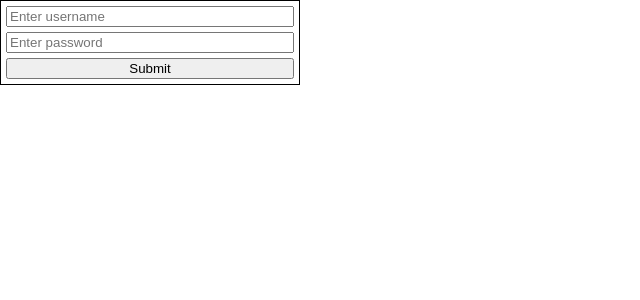
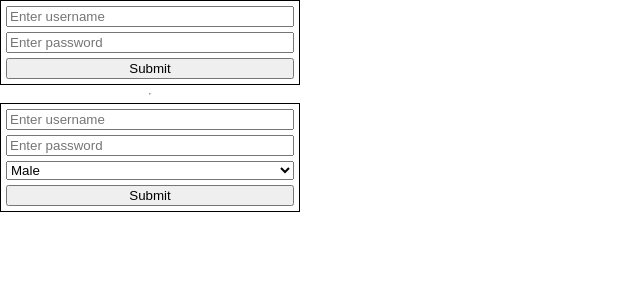
Before and after one commit to NtonBala/react-form-solid, a React (Create React App) app: page / in a window 1280 px wide. Shown: the top 300 px of the page, without its empty margins (0-640 px from the left). Built offline with nearby package versions, Linux system fonts and the light colour scheme.

Commit message:
Change SignupForm to be reusable

```diff
--- a/src/App.tsx
+++ b/src/App.tsx
@@ -1,31 +1,54 @@
 import React, { useState } from "react";
 
-const submitCredentials = (username: string, password: string) => {
+type Errors = {
+  username?: string;
+  password?: string;
+  gender?: string;
+};
+
+type FormData = {
+  username: string;
+  password: string;
+  gender?: string;
+  errors: Errors;
+  loading: boolean;
+};
+
+const submitCredentials = ({ username, password }: FormData) => {
   return new Promise((resolve): void => {
     setTimeout(() => {
       resolve(null);
-      console.log("Submitted data: ", username, password);
+      console.log("submitCredentials: ", username, password);
     }, 500);
   });
 };
 
-type Errors = {
-  username?: string;
-  password?: string;
+const submitExtendedCredentials = ({
+  username,
+  password,
+  gender,
+}: FormData) => {
+  return new Promise((resolve): void => {
+    setTimeout(() => {
+      resolve(null);
+      console.log("submitExtendedCredentials: ", username, password, gender);
+    }, 600);
+  });
 };
 
-const SignupForm = () => {
-  const [formData, setFormData] = useState<{
-    username: string;
-    password: string;
-    errors: Errors;
-    loading: boolean;
-  }>({
+const SignupForm = ({
+  initialFormData = {
     username: "",
     password: "",
     errors: {},
     loading: false,
-  });
+  },
+  submit = submitCredentials,
+}: {
+  initialFormData?: FormData;
+  submit?: (data: FormData) => Promise<unknown>;
+}) => {
+  const [formData, setFormData] = useState<FormData>(initialFormData);
 
   const validateForm = () => {
     const errors: Errors = {};
@@ -43,7 +66,9 @@ const SignupForm = () => {
     return Object.keys(errors).length === 0;
   };
 
-  const handleChange = (e: React.ChangeEvent<HTMLInputElement>) => {
+  const handleChange = (
+    e: React.ChangeEvent<HTMLInputElement | HTMLSelectElement>,
+  ) => {
     const { name, value } = e.target;
 
     setFormData((prevState) => ({ ...prevState, [name]: value }));
@@ -56,7 +81,7 @@ const SignupForm = () => {
 
     setFormData((prevState) => ({ ...prevState, loading: true }));
 
-    submitCredentials(formData.username, formData.password).then(() => {
+    submit(formData).then(() => {
       setFormData((prevState) => ({ ...prevState, loading: false }));
     });
   };
@@ -98,6 +123,18 @@ const SignupForm = () => {
         </span>
       )}
 
+      {"gender" in formData && (
+        <select
+          name="gender"
+          value={formData.gender}
+          onChange={handleChange}
+          style={{ marginTop: "5px" }}
+        >
+          <option value="male">Male</option>
+          <option value="female">Female</option>
+        </select>
+      )}
+
       <input
         type="submit"
         value="Submit"
@@ -108,12 +145,25 @@ const SignupForm = () => {
   );
 };
 
+const initialExtendedSignupFormData = {
+  username: "",
+  password: "",
+  gender: "male",
+  errors: {},
+  loading: false,
+};
+
 function App() {
   return (
     <div
       style={{ display: "flex", flexDirection: "column", maxWidth: "300px" }}
     >
       <SignupForm />
+      <hr />
+      <SignupForm
+        initialFormData={initialExtendedSignupFormData}
+        submit={submitExtendedCredentials}
+      />
     </div>
   );
 }
```
